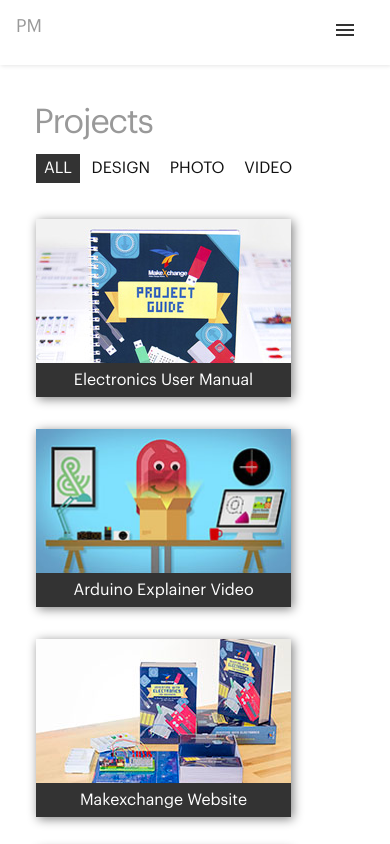
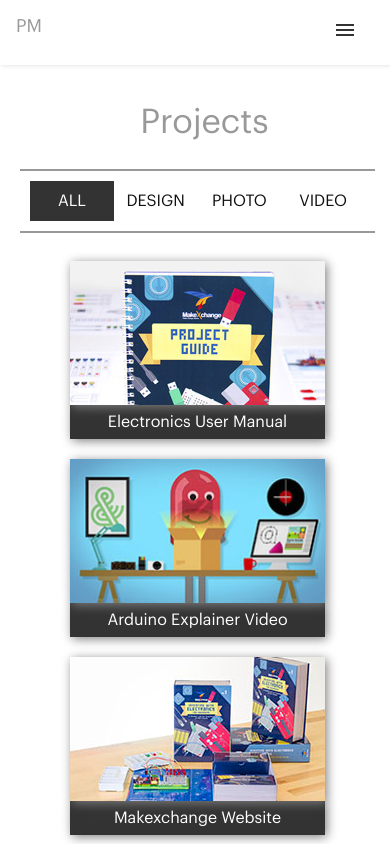
Before and after one commit to ptkmc/ptkmc.github.io, a plain HTML site: page index.html in a window 390 px wide. Shown: the top 844 px of the page. Drawn offline with nearby package versions, Linux system fonts and the light colour scheme; files whose address does not match are found by name.

Commit message:
centered elements on mobile view

```diff
--- a/css/main.css
+++ b/css/main.css
@@ -226,7 +226,6 @@ body {
   color: #999;
   font-size: 34px;
   line-height: 34px;
-  letter-spacing: -1.2px;
   font-weight: 400;
   margin: 0px;
   padding-top: 5px;
@@ -258,12 +257,12 @@ body {
 
 .filterDiv {
   color: #ffffff;
-  background-color: #333;
+  /* background-color: #333; */
   line-height: 20px;
   text-align: center;
   margin: 16px;
   display: none; /*Hidden by default */
-  box-shadow: 2px 2px 10px grey;
+  /* box-shadow: 2px 2px 10px grey; */
 
 }
 
@@ -281,15 +280,20 @@ img.scaled {
   width: 255px;
   height: 144px;
   object-fit: cover;
+  box-shadow: 2px 2px 10px grey;
 }
 
 figcaption {
+  color: #ffffff;
+  background-color: #333;
+  font-size: 16px;
+  text-align: center;
+  margin: 0 auto;
+  width: 100%;
+  max-width: 255px;
+  box-shadow: 2px 2px 10px grey;
   padding-top: 7px;
   padding-bottom: 7px;
-  color: #ffffff;
-  text-align: center;
-  font-size: 16px;
-  max-width: 255px;
 }
 
 /* End Home Projects */
@@ -499,7 +503,38 @@ section::after {
 }
 
 
-@media screen and (max-width: 768px) {
+@media screen and (max-width: 767px) {
+
+  .section-header {
+    text-align: center;
+    margin-bottom: 0;
+
+  }
+
+  .btn-container {
+    margin: 0 auto;
+    width: 100%;
+    padding: 10px;
+    display: flex;
+    align-items: center;
+    border-top: 2px solid #999;
+    border-bottom: 2px solid #999;
+    margin-bottom: 28px;
+  }
+
+  .btn-filter {
+    margin: 0 auto;
+    width: 100%;
+    padding: 0;
+    height: 40px;
+  }
+
+  .filterDiv {
+    margin: 0 auto;
+    width: 100%;
+    margin-bottom: 20px;
+  }
+
 
   .content-spacer-top, .content-spacer-bottom {
     margin-top:40px;
@@ -541,4 +576,5 @@ section::after {
 
 
 
+
 }
```
Also changed, not shown: index.html (+2 -0 lines).
